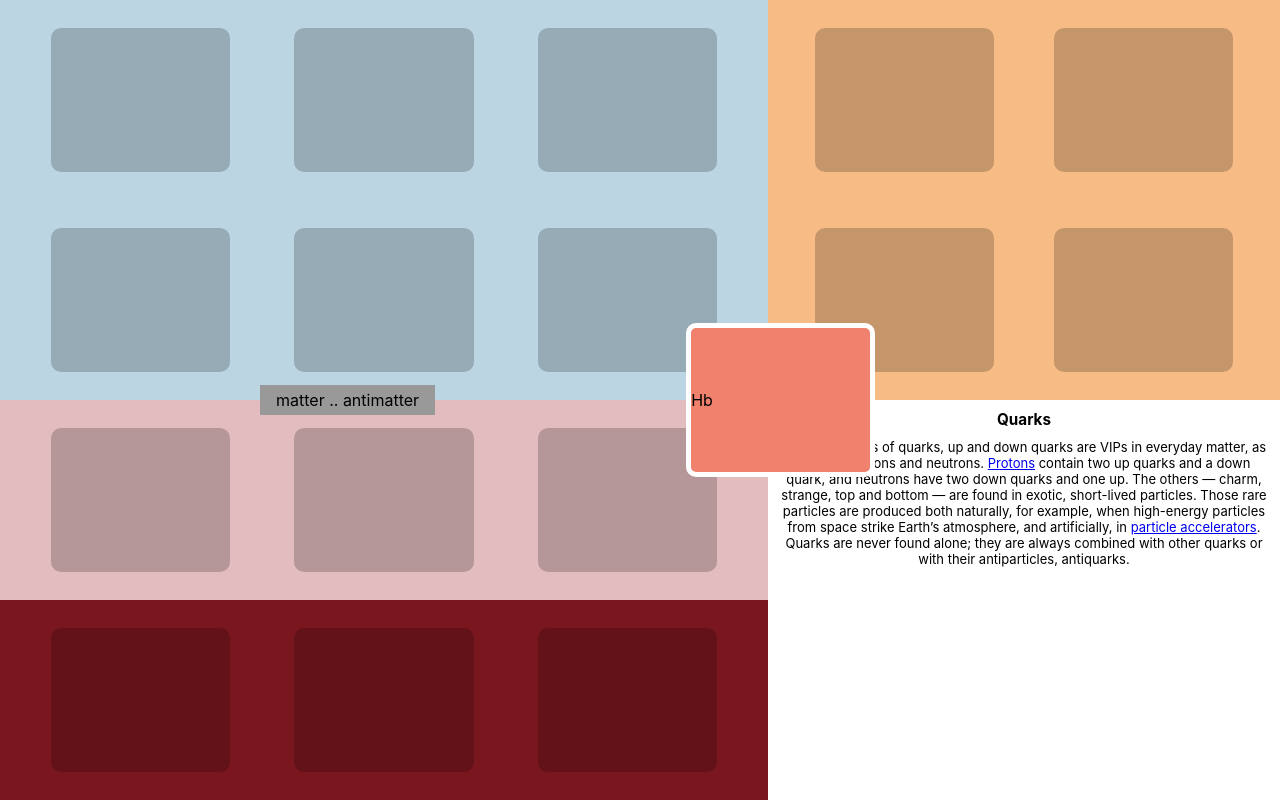
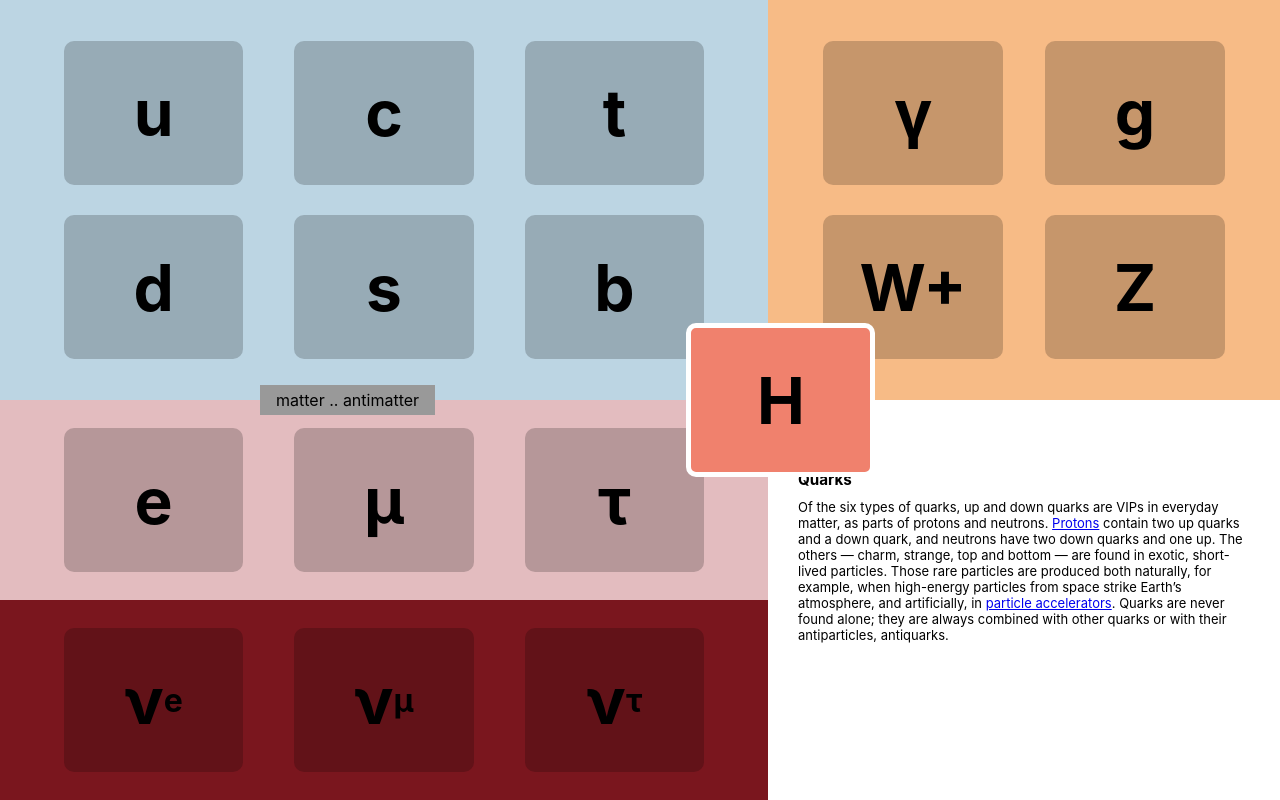
Before and after one commit to tylermachado/sn-particle-model, a React (Create React App) app: page / in a window 1280 px wide. Built offline with nearby package versions, Linux system fonts and the light colour scheme.

Commit message:
designing for greek symbols

```diff
--- a/src/App.js
+++ b/src/App.js
@@ -29,32 +29,32 @@ class App extends Component {
           matter .. antimatter
         </section>
         <section className="area-higgs-boson particle" onMouseOver={() => this.changeActive("higgs boson")}>
-          Hb
+          H
         </section>
         <div className="grid-container">
           <section className="area-quarks zone" onMouseOver={() => this.changeActive("quarks")}>
-            <div class="particle"></div>
-            <div class="particle"></div>
-            <div class="particle"></div>
-            <div class="particle"></div>
-            <div class="particle"></div>
-            <div class="particle"></div>
+            <div class="particle">u</div>
+            <div class="particle">c</div>
+            <div class="particle">t</div>
+            <div class="particle">d</div>
+            <div class="particle">s</div>
+            <div class="particle">b</div>
           </section>
           <section className="area-charged-leptons zone" onMouseOver={() => this.changeActive("charged leptons")}>
-            <div class="particle"></div>
-            <div class="particle"></div>
-            <div class="particle"></div>
+            <div class="particle">e</div>
+            <div class="particle">μ</div>
+            <div class="particle">τ</div>
           </section>
           <section className="area-neutrinos zone" onMouseOver={() => this.changeActive("neutrinos")}>
-            <div class="particle"></div>
-            <div class="particle"></div>
-            <div class="particle"></div>
+            <div class="particle">ν<sub>e</sub></div>
+            <div class="particle">ν<sub>μ</sub></div>
+            <div class="particle">ν<sub>τ</sub></div>
           </section>
           <section className="area-force-carrying-particles zone" onMouseOver={() => this.changeActive("force-carrying particles")}>
-            <div class="particle"></div>
-            <div class="particle"></div>
-            <div class="particle"></div>
-            <div class="particle"></div>
+            <div class="particle">γ</div>
+            <div class="particle">g</div>
+            <div class="particle">W+</div>
+            <div class="particle">Z</div>
           </section>
           <section className="infobox">
             <h3>{this.state.active.type}</h3>
--- a/src/App.scss
+++ b/src/App.scss
@@ -1,5 +1,13 @@
 $md-screen: 426px;
 $lg-screen: 769px;
+
+sub {
+  font-size: 2rem;
+
+    display: flex;
+    align-items: baseline;
+    vertical-align: unset;
+}
 
 .grid-container {
   background-color: #ddd;
@@ -38,18 +46,17 @@ $lg-screen: 769px;
 .controller { grid-area: controller; }
 .infobox { grid-area: infobox; }
 
-.particle {
-
-}
-
 .infobox {
   // border: 3px solid #222;
   position: fixed;
   bottom: 0;
-  width: 100%;
+  width: calc(100% - 40px);
   background-color: white;
   font-size:13px;
   overflow:hidden;
+
+    padding: 60px 20px 20px;
+    text-align: left;
 
   @media (min-width: $lg-screen) {
     position:unset;
@@ -76,6 +83,7 @@ $lg-screen: 769px;
   flex-wrap: wrap;
   justify-content: space-evenly;
   align-items: center;
+  padding:2vw;
 }
 
 .particle {
@@ -83,8 +91,12 @@ $lg-screen: 769px;
     width:14vw;
     height:18vh;
     margin:0 1vw;
-    display:block;
+    display:flex;
     border-radius:10px;
+    justify-content: center;
+    align-items: center;
+    font-size: 4rem;
+    font-weight: bold;
   }
 
 .area-higgs-boson {
@@ -92,8 +104,6 @@ $lg-screen: 769px;
     background-color: rgb(240, 129, 109);
     top: calc(50vh - 9vh - 5px);
     left: calc(60vw - 7vw - 5px);
-    display: flex;
-    align-items: center;
     border: 5px solid white;
 }
 
```
